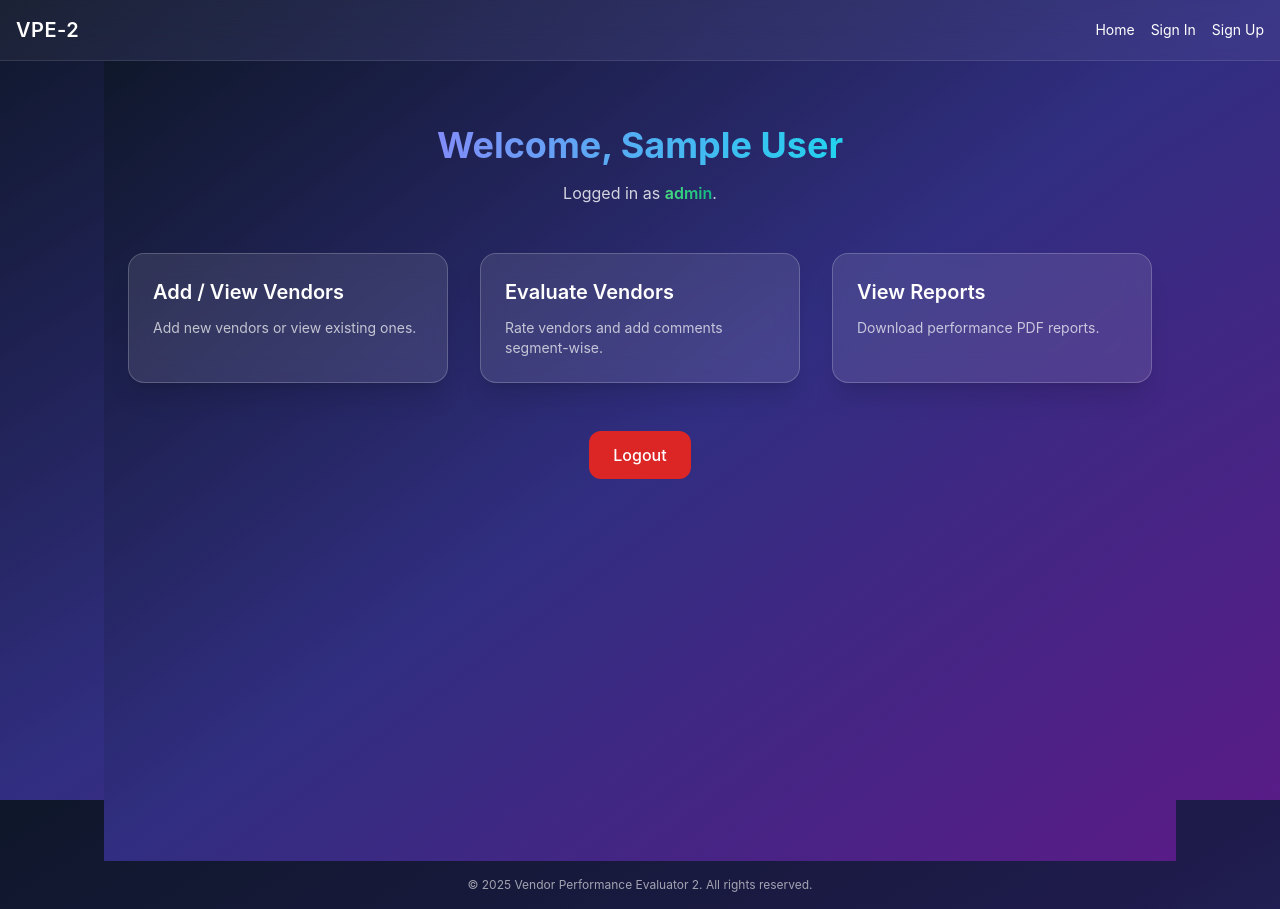
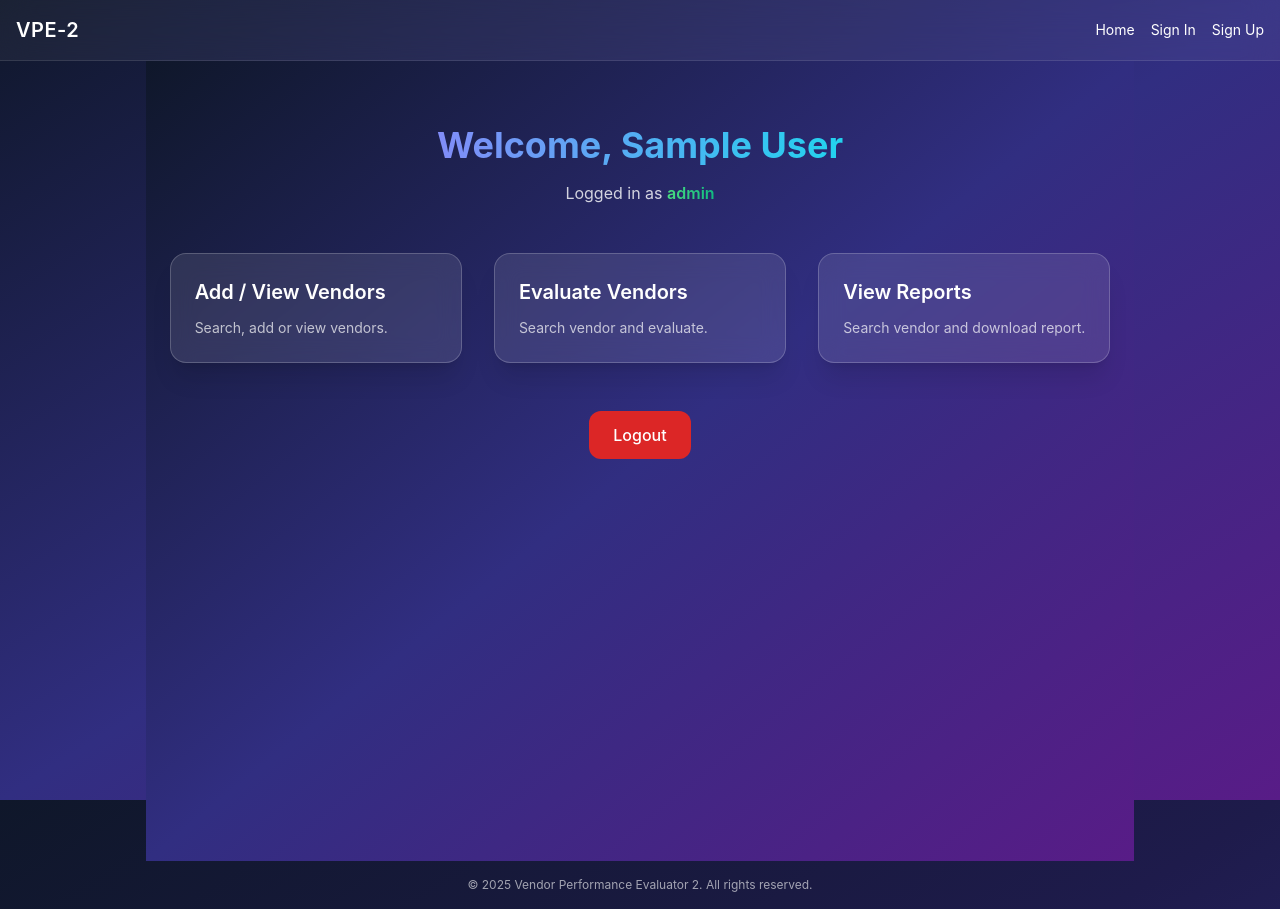
Before and after one commit to Erenthos/VPE-2, a Next.js app: page /dashboard in a window 1280 px wide. Built offline with nearby package versions, Linux system fonts and the light colour scheme; sample sign-in values are in the browser's storage.

Commit message:
Update page.tsx

```diff
--- a/src/app/dashboard/page.tsx
+++ b/src/app/dashboard/page.tsx
@@ -2,22 +2,19 @@
 
 import { useEffect, useState } from "react";
 import { useRouter } from "next/navigation";
-
-// Components
 import VendorList from "@/components/vendors/VendorList";
-import VendorEvaluationList from "@/components/vendors/VendorEvaluationList";
-import VendorReportList from "@/components/vendors/VendorReportList";
-import SegmentManager from "@/components/admin/SegmentManager";
+import VendorSearchList from "@/components/vendors/VendorSearchList";
+import VendorEvaluationForm from "@/components/vendors/VendorEvaluationForm";
 
 export default function DashboardPage() {
   const router = useRouter();
   const [user, setUser] = useState<any | null>(null);
 
-  // Modal states
   const [showVendors, setShowVendors] = useState(false);
   const [showEvaluate, setShowEvaluate] = useState(false);
   const [showReports, setShowReports] = useState(false);
-  const [showAdmin, setShowAdmin] = useState(false);
+
+  const [selectedVendor, setSelectedVendor] = useState<any | null>(null);
 
   // Decode JWT
   useEffect(() => {
@@ -31,6 +28,7 @@ export default function DashboardPage() {
       const payload = JSON.parse(atob(token.split(".")[1]));
       setUser(payload);
     } catch {
+      localStorage.removeItem("token");
       router.push("/auth/signin");
     }
   }, [router]);
@@ -54,7 +52,7 @@ export default function DashboardPage() {
     <div className="min-h-screen bg-gradient-to-br from-slate-900 via-indigo-900 to-purple-900 text-white flex flex-col items-center py-16 px-6">
 
       {/* Header */}
-      <h1 className="text-4xl font-bold text-center mb-4 bg-gradient-to-r from-indigo-400 to-cyan-400 bg-clip-text text-transparent">
+      <h1 className="text-4xl font-bold mb-4 bg-gradient-to-r from-indigo-400 to-cyan-400 bg-clip-text text-transparent">
         Welcome, {user.name}
       </h1>
 
@@ -63,80 +61,88 @@ export default function DashboardPage() {
         <span className={`font-semibold bg-gradient-to-r ${roleColor} bg-clip-text text-transparent`}>
           {user.role}
         </span>
-        .
       </p>
 
       {/* Dashboard Cards */}
       <div className="grid gap-8 grid-cols-1 md:grid-cols-3 w-full max-w-5xl">
 
         {/* Add/View Vendors */}
-        <Card
-          title="Add / View Vendors"
-          desc="Add new vendors or view existing ones."
+        <div
           onClick={() => setShowVendors(true)}
-        />
+          className="cursor-pointer p-6 rounded-2xl bg-white/10 border border-white/20 backdrop-blur-md hover:bg-white/20 transition-all shadow-xl"
+        >
+          <h3 className="text-xl font-semibold mb-3">Add / View Vendors</h3>
+          <p className="text-sm text-white/70">Search, add or view vendors.</p>
+        </div>
 
         {/* Evaluate Vendors */}
-        <Card
-          title="Evaluate Vendors"
-          desc="Rate vendors and add comments segment-wise."
-          onClick={() => setShowEvaluate(true)}
-        />
+        <div
+          onClick={() => {
+            setSelectedVendor(null);
+            setShowEvaluate(true);
+          }}
+          className="cursor-pointer p-6 rounded-2xl bg-white/10 border border-white/20 backdrop-blur-md hover:bg-white/20 transition-all shadow-xl"
+        >
+          <h3 className="text-xl font-semibold mb-3">Evaluate Vendors</h3>
+          <p className="text-sm text-white/70">Search vendor and evaluate.</p>
+        </div>
 
         {/* View Reports */}
-        <Card
-          title="View Reports"
-          desc="Download performance PDF reports."
+        <div
           onClick={() => setShowReports(true)}
-        />
-
-        {/* Admin Panel (only for ADMIN) */}
-        {user.role === "ADMIN" && (
-          <Card
-            title="Admin Panel"
-            desc="Manage segments, weights, and evaluation structure."
-            onClick={() => setShowAdmin(true)}
-          />
-        )}
+          className="cursor-pointer p-6 rounded-2xl bg-white/10 border border-white/20 backdrop-blur-md hover:bg-white/20 transition-all shadow-xl"
+        >
+          <h3 className="text-xl font-semibold mb-3">View Reports</h3>
+          <p className="text-sm text-white/70">Search vendor and download report.</p>
+        </div>
 
       </div>
 
       {/* Logout */}
       <button
+        className="mt-12 px-6 py-3 rounded-xl bg-red-600 hover:bg-red-700 transition font-medium"
         onClick={() => {
           localStorage.removeItem("token");
           router.push("/auth/signin");
         }}
-        className="mt-12 px-6 py-3 rounded-xl bg-red-600 hover:bg-red-700 transition font-medium"
       >
         Logout
       </button>
 
-      {/* Vendor Modal */}
+      {/* Add / View Vendors Modal */}
       {showVendors && (
-        <Modal title="Vendor Management" onClose={() => setShowVendors(false)}>
+        <Modal onClose={() => setShowVendors(false)}>
+          <h2 className="text-2xl font-bold mb-4 text-center">Vendor Management</h2>
           <VendorList />
         </Modal>
       )}
 
       {/* Evaluate Vendors Modal */}
       {showEvaluate && (
-        <Modal title="Evaluate Vendors" onClose={() => setShowEvaluate(false)}>
-          <VendorEvaluationList />
+        <Modal onClose={() => { setShowEvaluate(false); setSelectedVendor(null); }}>
+          <h2 className="text-2xl font-bold mb-4 text-center">Evaluate Vendors</h2>
+
+          <VendorSearchList
+            mode="evaluate"
+            onSelect={(vendor) => setSelectedVendor(vendor)}
+          />
+
+          {selectedVendor && (
+            <div className="mt-8">
+              <VendorEvaluationForm
+                vendor={selectedVendor}
+                onClose={() => setSelectedVendor(null)}
+              />
+            </div>
+          )}
         </Modal>
       )}
 
-      {/* Reports Modal */}
+      {/* View Reports Modal */}
       {showReports && (
-        <Modal title="Vendor Reports" onClose={() => setShowReports(false)}>
-          <VendorReportList />
-        </Modal>
-      )}
-
-      {/* Admin Modal */}
-      {showAdmin && (
-        <Modal title="Admin Panel — Segment Management" onClose={() => setShowAdmin(false)}>
-          <SegmentManager />
+        <Modal onClose={() => setShowReports(false)}>
+          <h2 className="text-2xl font-bold mb-4 text-center">Download Vendor Reports</h2>
+          <VendorSearchList mode="report" />
         </Modal>
       )}
 
@@ -144,28 +150,11 @@ export default function DashboardPage() {
   );
 }
 
-/* Card Component */
-function Card({ title, desc, onClick }: any) {
+function Modal({ onClose, children }: any) {
   return (
-    <div
-      onClick={onClick}
-      className="cursor-pointer p-6 rounded-2xl bg-white/10 border border-white/20 backdrop-blur-md hover:bg-white/20 transition-all shadow-xl"
-    >
-      <h3 className="text-xl font-semibold mb-3">{title}</h3>
-      <p className="text-sm text-white/70">{desc}</p>
-    </div>
-  );
-}
-
-/* Reusable Modal Component */
-function Modal({ title, children, onClose }: any) {
-  return (
-    <div className="fixed inset-0 bg-black/60 backdrop-blur-sm flex items-center justify-center z-50">
-      <div className="bg-white/10 backdrop-blur-xl p-6 rounded-2xl border border-white/20 max-h-[80vh] overflow-y-auto w-full max-w-5xl shadow-2xl">
-        <h2 className="text-2xl font-bold mb-4 text-center">{title}</h2>
-
+    <div className="fixed inset-0 bg-black/60 backdrop-blur-lg flex items-center justify-center z-50">
+      <div className="bg-white/10 backdrop-blur-xl p-6 rounded-2xl border border-white/20 w-full max-w-5xl max-h-[85vh] overflow-y-auto shadow-xl">
         {children}
-
         <div className="text-center mt-6">
           <button
             onClick={onClose}
```
